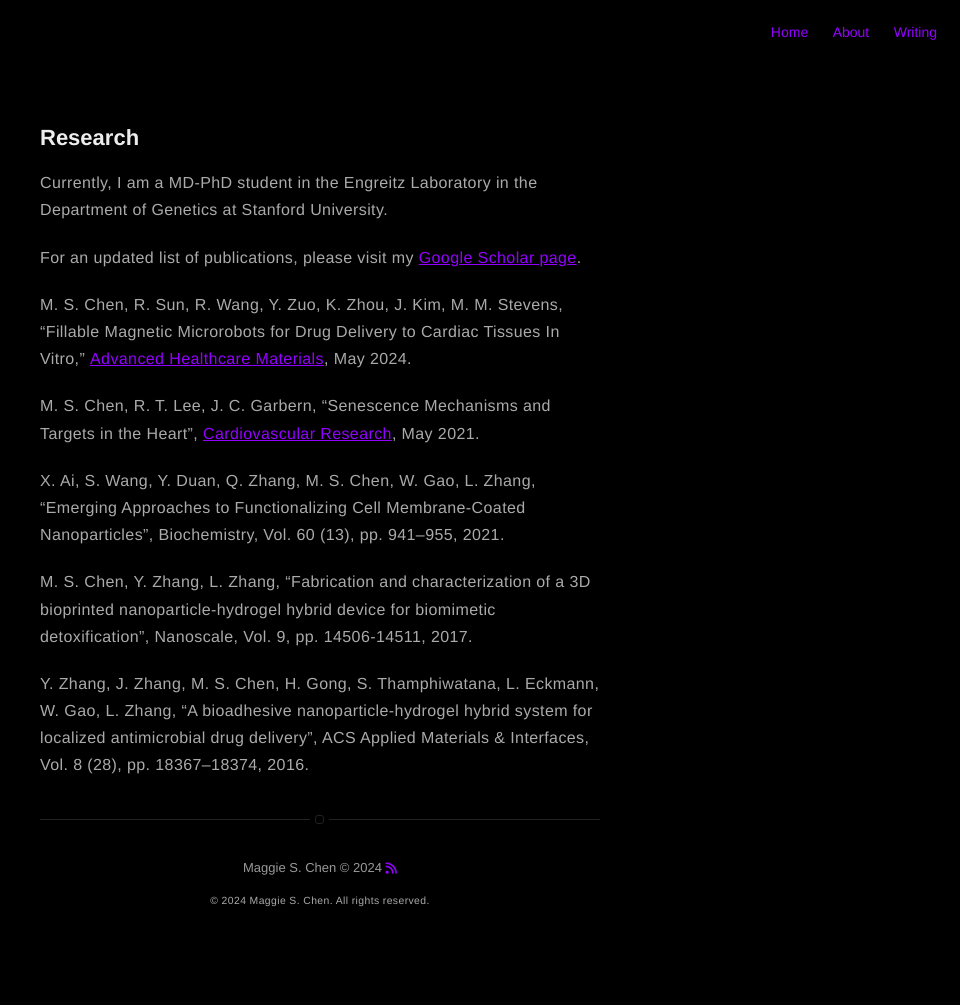
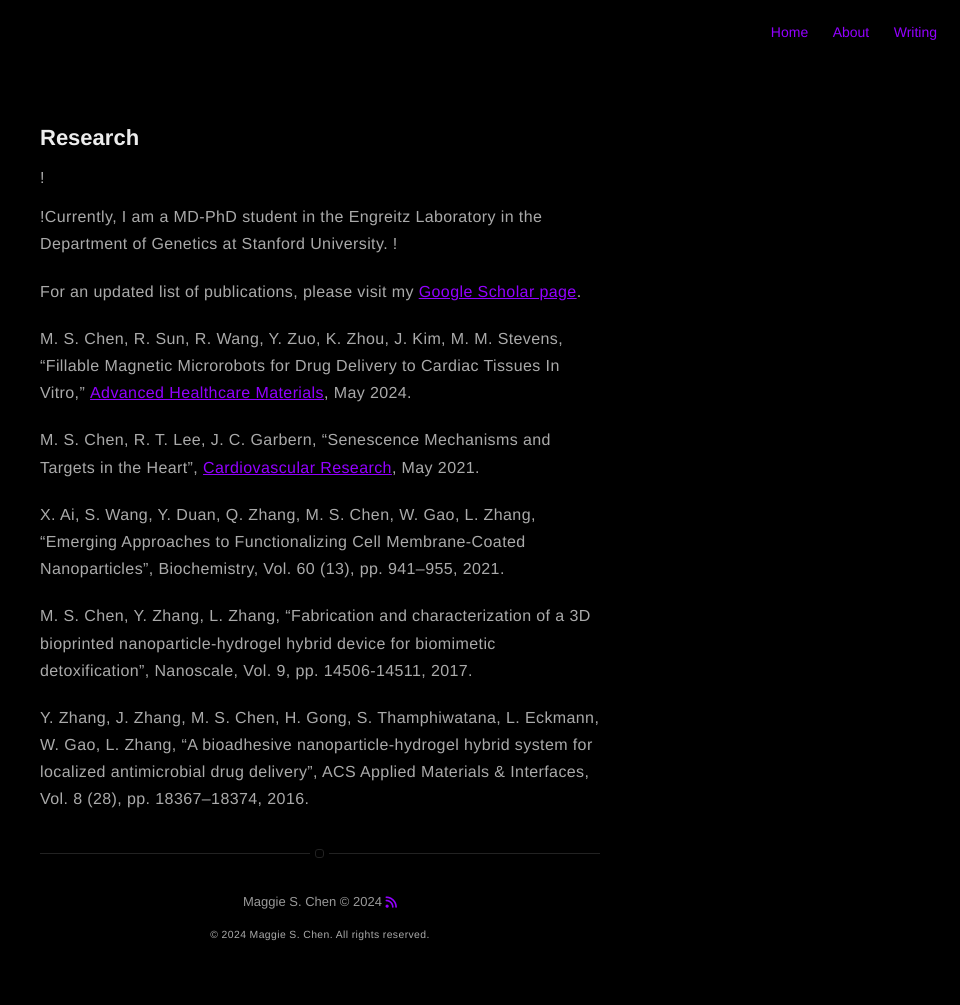
Before and after one commit to maggiesychen/maggiesychen.github.io, a Jekyll site: the page built from research.html, in a window 1280 px wide. Shown: the whole page, without its empty margins (320-1280 px from the left). Built offline with Jekyll 4.4.1, drawn with Linux system fonts in a browser that asks for light colours; nearby versions of some CDN libraries; before the commit the page ends 971 px from its top, so only the background shows below that.

Commit message:
Update research.html

```diff
--- a/research.html
+++ b/research.html
@@ -6,9 +6,9 @@
   Research
 </h2>
 
-<p>
-  Currently, I am a MD-PhD student in the Engreitz Laboratory in the Department of Genetics at Stanford University.
-</p>
+!<p>
+  !Currently, I am a MD-PhD student in the Engreitz Laboratory in the Department of Genetics at Stanford University.
+!</p>
 
 <p>
 For an updated list of publications, please visit my <a href="https://scholar.google.com/citations?user=RJaOsCQAAAAJ&hl=en" target = "_blank">Google Scholar page</a>.
```
